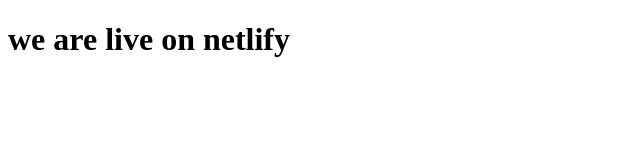
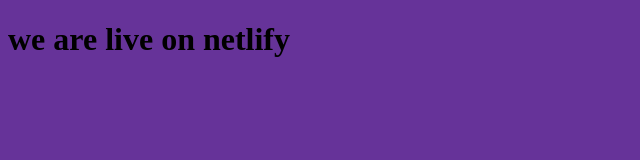
Before and after one commit to playseeds/my-second-netlify, a plain HTML site: page index.html in a window 1280 px wide. Shown: the whole page, without its empty margins (0-640 px from the left). Drawn offline with Linux system fonts and the light colour scheme.

Commit message:
changes just to show how it deploys

```diff
--- a/index.html
+++ b/index.html
@@ -5,8 +5,14 @@
     <meta http-equiv="X-UA-Compatible" content="IE=edge">
     <meta name="viewport" content="width=device-width, initial-scale=1.0">
     <title>Document</title>
+    <style>
+        body {
+            background-color: rebeccapurple;
+        }
+    </style>
 </head>
 <body>
     <h1>we are live on netlify</h1>
+
 </body>
 </html>
```
